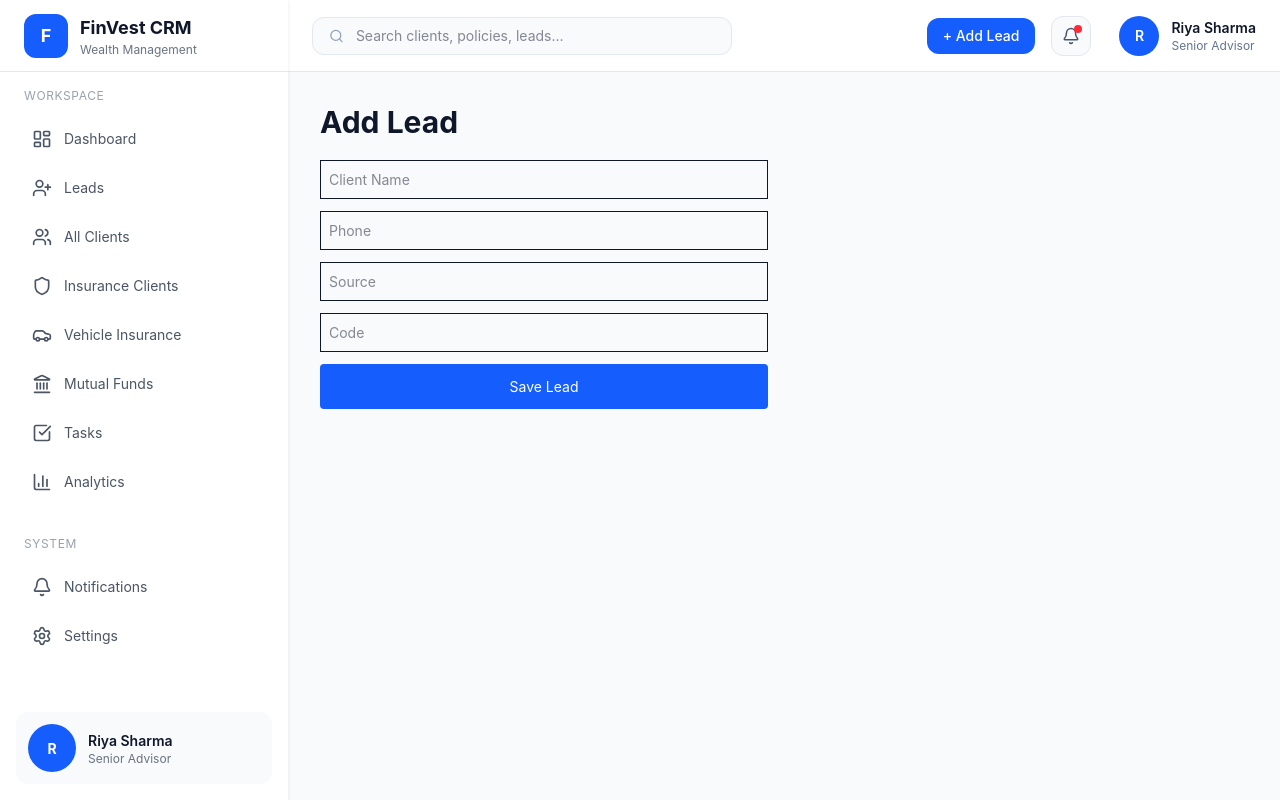
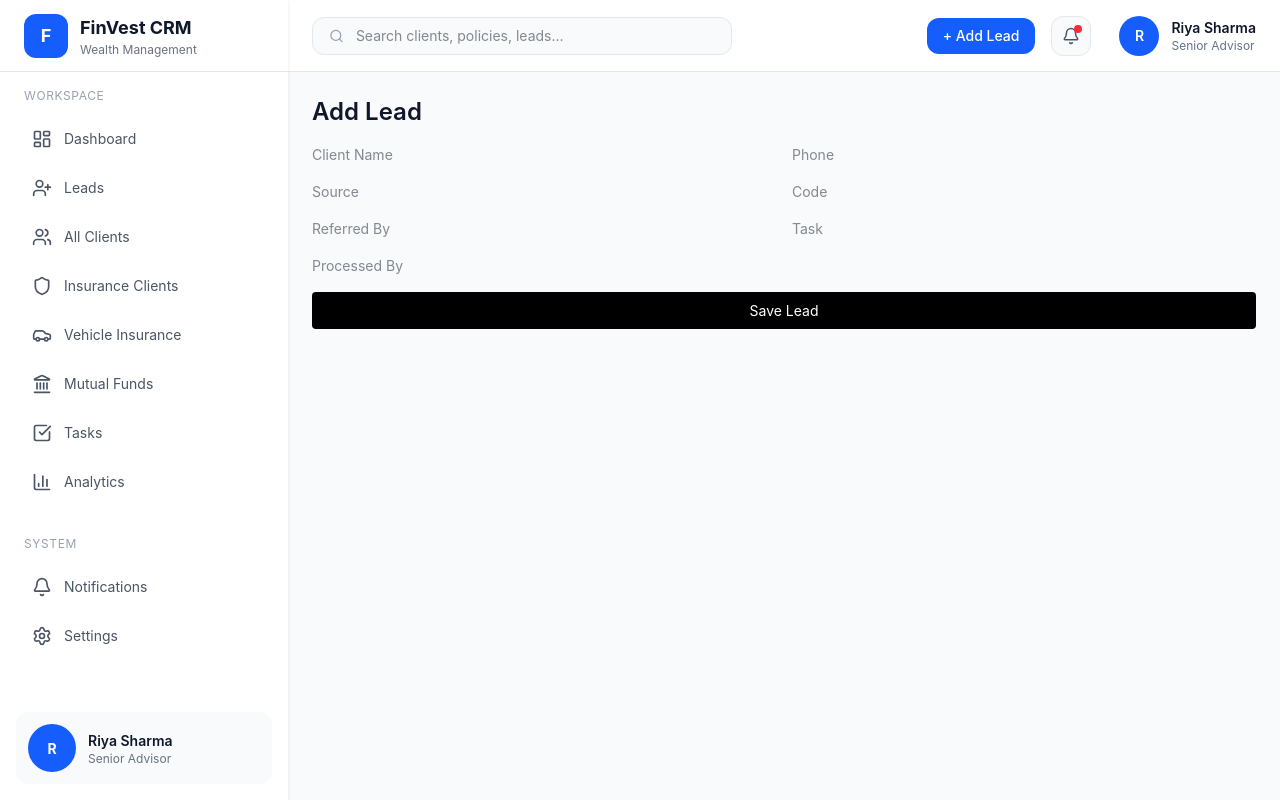
Before and after one commit to dhanlaxmicrm1-maker/crm-front, a React (Vite) app: page /add-lead in a window 1280 px wide. Built offline with nearby package versions, Linux system fonts and the light colour scheme.

Commit message:
Update AddLead.tsx

```diff
--- a/src/pages/AddLead.tsx
+++ b/src/pages/AddLead.tsx
@@ -1,7 +1,10 @@
 import { useState } from "react";
 import api from "../services/api";
+import { useNavigate } from "react-router-dom";
 
 export default function AddLead() {
+  const navigate = useNavigate();
+
   const [form, setForm] = useState({
     client: "",
     phone: "",
@@ -9,68 +12,48 @@ export default function AddLead() {
     code: "",
     referredBy: "",
     task: "",
-    processedBy: "Admin",
-    documents: "Pending",
-    account: "Pending",
-    mandate: "Pending",
-    sip: "Pending",
+    processedBy: "",
+    documents: "pending",
+    account: "pending",
+    mandate: "pending",
+    sip: "pending",
   });
 
-  const submit = async () => {
+  const handleChange = (e: any) => {
+    setForm({ ...form, [e.target.name]: e.target.value });
+  };
+
+  const handleSubmit = async (e: any) => {
+    e.preventDefault();
+
     try {
       await api.post("/leads", form);
-      alert("Lead Added Successfully");
-      window.location.href = "/leads";
-    } catch (err) {
-      console.log(err);
-      alert("Error Adding Lead");
+      alert("Lead added successfully ✅");
+      navigate("/leads");
+    } catch (err: any) {
+      alert(err.response?.data?.message || "Error adding lead ❌");
     }
   };
 
   return (
-    <div className="p-8">
-      <h1 className="text-3xl font-bold mb-5">Add Lead</h1>
+    <div className="p-6">
+      <h1 className="text-2xl font-semibold mb-4">Add Lead</h1>
 
-      <div className="flex flex-col gap-3 max-w-md">
-        <input
-          placeholder="Client Name"
-          className="border p-2"
-          onChange={(e) =>
-            setForm({ ...form, client: e.target.value })
-          }
-        />
+      <form onSubmit={handleSubmit} className="grid grid-cols-2 gap-4">
 
-        <input
-          placeholder="Phone"
-          className="border p-2"
-          onChange={(e) =>
-            setForm({ ...form, phone: e.target.value })
-          }
-        />
+        <input name="client" placeholder="Client Name" onChange={handleChange} required />
+        <input name="phone" placeholder="Phone" onChange={handleChange} required />
+        <input name="source" placeholder="Source" onChange={handleChange} />
+        <input name="code" placeholder="Code" onChange={handleChange} />
+        <input name="referredBy" placeholder="Referred By" onChange={handleChange} />
+        <input name="task" placeholder="Task" onChange={handleChange} />
+        <input name="processedBy" placeholder="Processed By" onChange={handleChange} />
 
-        <input
-          placeholder="Source"
-          className="border p-2"
-          onChange={(e) =>
-            setForm({ ...form, source: e.target.value })
-          }
-        />
-
-        <input
-          placeholder="Code"
-          className="border p-2"
-          onChange={(e) =>
-            setForm({ ...form, code: e.target.value })
-          }
-        />
-
-        <button
-          onClick={submit}
-          className="bg-blue-600 text-white p-3 rounded"
-        >
+        <button className="col-span-2 bg-black text-white py-2 rounded">
           Save Lead
         </button>
-      </div>
+
+      </form>
     </div>
   );
 }
```
